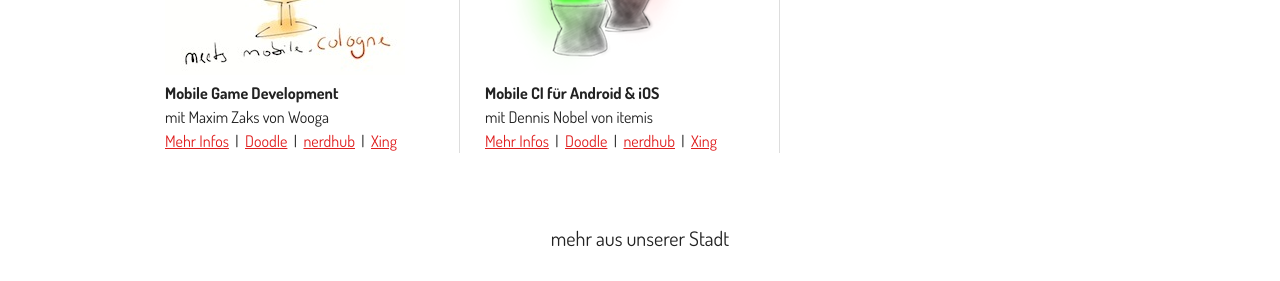
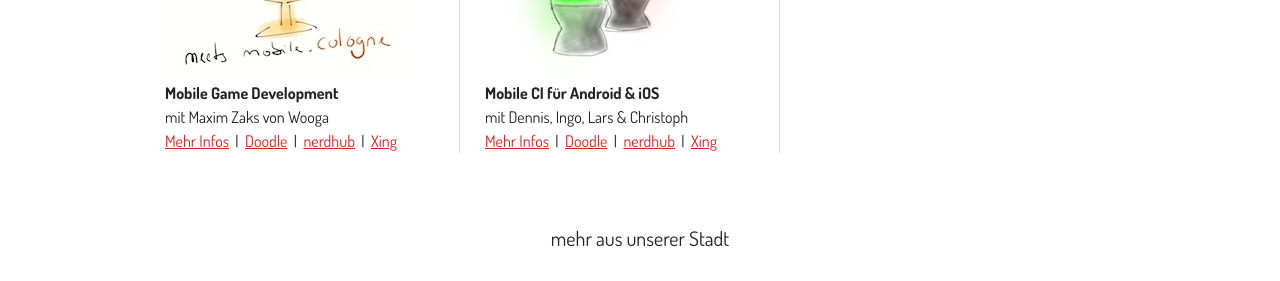
Before and after one commit to mobilecgn/mobilecgn.github.com, a Jekyll site: the page built from index.html, in a window 1280 px wide. Shown: the part 479-760 px from the top of the page. Built offline with Jekyll 4.4.1, drawn with Linux system fonts in a browser that asks for light colours; grey boxes are pictures that could not be loaded.

Commit message:
changed index and post of event in may

```diff
--- a/_posts/2013/2013-05-09-vortragsabend.html
+++ b/_posts/2013/2013-05-09-vortragsabend.html
@@ -46,7 +46,7 @@ nerdhub: http://www.nerdhub.de/events/105-mobile-cologne/dates/1139
 	<div class="span-13 last">Kleine Verlosung</div>
 	<div class="span-2">18:45 Uhr</div>
 	<div class="span-13 last">
-		[Talk] Android CI mit Dennis Nobel von <a href="http://www.itemis.de/">itemis</a><br/>
+		[Talk] Android CI mit Dennis Nobel &amp; Ingo Weinzierl<br/>
 		[Talk] iOS CI mit Lars Pfannenschmidt &amp; Christoph Jerolimov<br/>
 	</div>
 	<div class="span-2">danach</div>
--- a/index.html
+++ b/index.html
@@ -57,7 +57,7 @@ title: user group for ios, android, html5
 			</a>
 
 			<strong>Mobile CI für Android &amp; iOS</strong><br/>
-			mit Dennis Nobel von itemis<br/>
+			mit Dennis, Ingo, Lars &amp; Christoph<br/>
 			<a href="/2013-05-09-vortragsabend.html">Mehr Infos</a> &nbsp;|&nbsp;
 			<a href="http://www.doodle.com/yapqu764cemefhrv" target="_blank">Doodle</a> &nbsp;|&nbsp;
 			<a href="http://www.nerdhub.de/events/105-mobile-cologne/dates/1139" target="_blank">nerdhub</a> &nbsp;|&nbsp;
```
Also changed, not shown: other parts of _posts/2013/2013-05-09-vortragsabend.html (+1 -1 lines).
